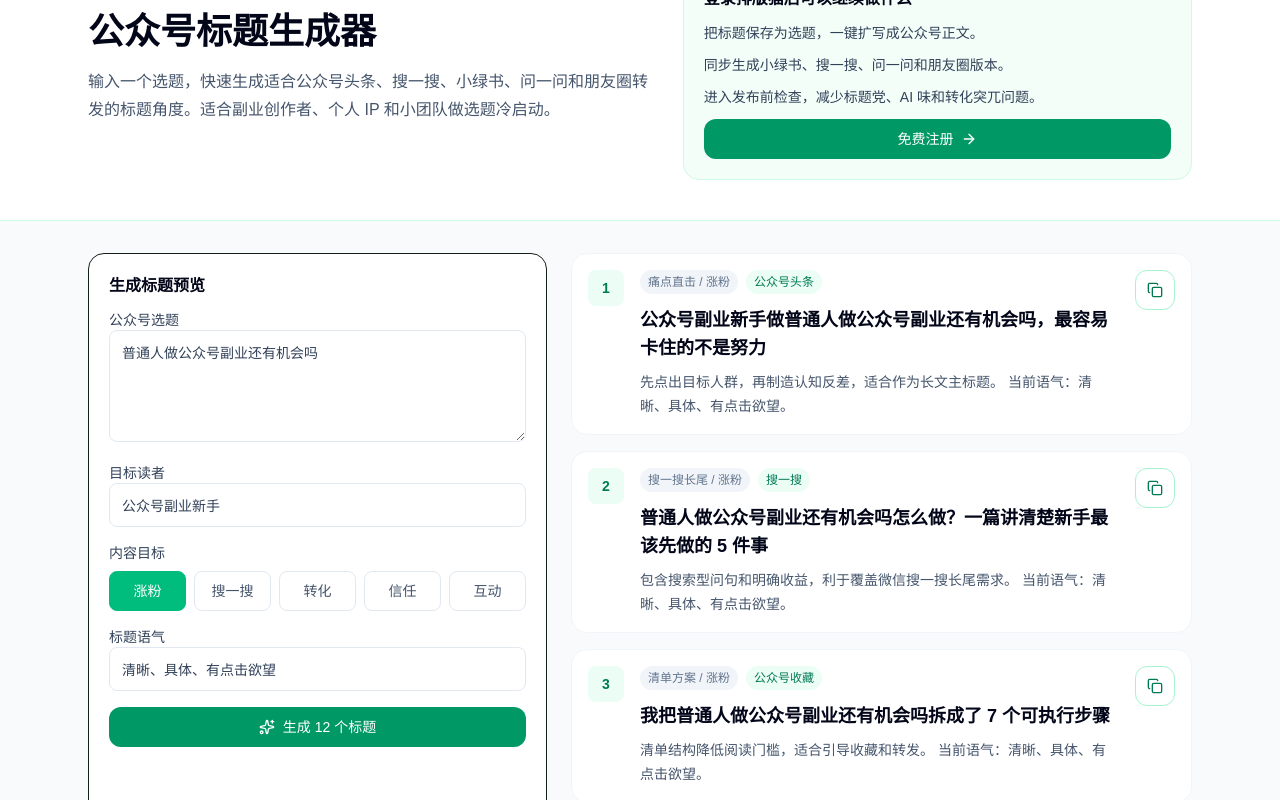
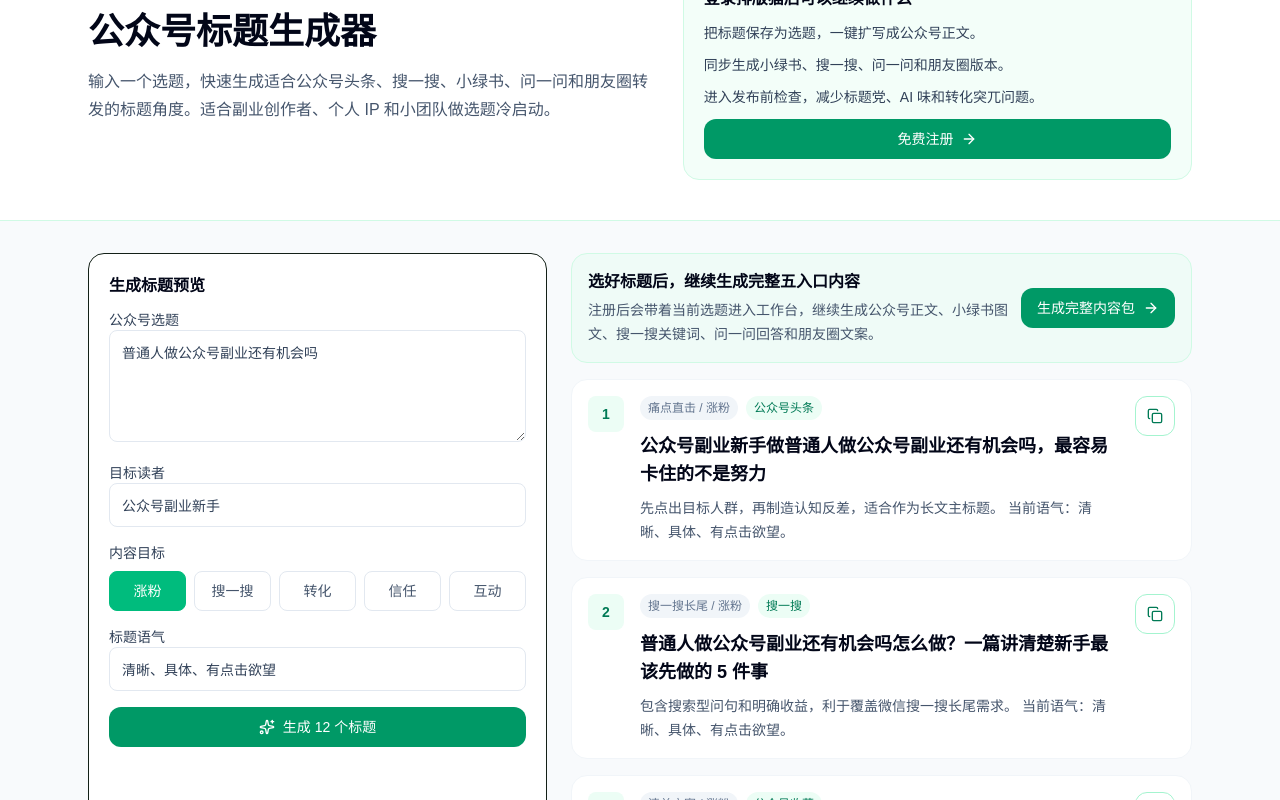
Before and after one commit to TonyYoungHuang/wechat-formatter, a Next.js app in the folder paibanmao-saas/: page /tools/wechat-title-generator in a window 1280 px wide. Both pictures are taken after a click on the button "生成 12 个标题". Shown: the part 122-922 px from the top of the page. Built offline with nearby package versions, Linux system fonts and the light colour scheme; no server answers.

Commit message:
phase 5 add title tool conversion CTA

```diff
--- a/paibanmao-saas/src/components/marketing/tools/wechat-title-generator-tool.tsx
+++ b/paibanmao-saas/src/components/marketing/tools/wechat-title-generator-tool.tsx
@@ -25,7 +25,9 @@ export function WechatTitleGeneratorTool() {
   const [loading, setLoading] = useState(false);
   const [error, setError] = useState("");
 
-  const canSubmit = useMemo(() => topic.trim().length >= 2 && !loading, [loading, topic]);
+  const trimmedTopic = topic.trim();
+  const continuationHref = buildContinuationHref(trimmedTopic);
+  const canSubmit = useMemo(() => trimmedTopic.length >= 2 && !loading, [loading, trimmedTopic]);
 
   async function generatePreview() {
     if (!canSubmit) {
@@ -39,7 +41,7 @@ export function WechatTitleGeneratorTool() {
       const response = await fetch("/api/tools/wechat-title-generator", {
         method: "POST",
         headers: { "Content-Type": "application/json" },
-        body: JSON.stringify({ topic, audience, goal, tone }),
+        body: JSON.stringify({ topic: trimmedTopic, audience, goal, tone }),
       });
       const data = await response.json();
 
@@ -88,7 +90,7 @@ export function WechatTitleGeneratorTool() {
                 <p>同步生成小绿书、搜一搜、问一问和朋友圈版本。</p>
                 <p>进入发布前检查，减少标题党、AI 味和转化突兀问题。</p>
                 <Button asChild className="w-full">
-                  <Link href="/register">
+                  <Link href={continuationHref}>
                     免费注册
                     <ArrowRight className="size-4" />
                   </Link>
@@ -170,7 +172,24 @@ export function WechatTitleGeneratorTool() {
               </CardContent>
             </Card>
           ) : (
-            suggestions.map((item, index) => (
+            <>
+              <Card className="border-emerald-100 bg-emerald-50/70">
+                <CardContent className="flex flex-col gap-3 p-4 sm:flex-row sm:items-center sm:justify-between">
+                  <div>
+                    <h2 className="font-semibold text-slate-950">选好标题后，继续生成完整五入口内容</h2>
+                    <p className="mt-1 text-sm leading-6 text-slate-600">
+                      注册后会带着当前选题进入工作台，继续生成公众号正文、小绿书图文、搜一搜关键词、问一问回答和朋友圈文案。
+                    </p>
+                  </div>
+                  <Button asChild className="shrink-0">
+                    <Link href={continuationHref}>
+                      生成完整内容包
+                      <ArrowRight className="size-4" />
+                    </Link>
+                  </Button>
+                </CardContent>
+              </Card>
+              {suggestions.map((item, index) => (
               <Card key={`${item.title}-${index}`} className="border-slate-100">
                 <CardContent className="flex gap-4 p-4">
                   <div className="flex size-9 shrink-0 items-center justify-center rounded-lg bg-emerald-50 text-sm font-semibold text-emerald-700">
@@ -194,10 +213,17 @@ export function WechatTitleGeneratorTool() {
                   </Button>
                 </CardContent>
               </Card>
-            ))
+              ))}
+            </>
           )}
         </div>
       </section>
     </main>
   );
 }
+
+function buildContinuationHref(topic: string) {
+  const next = topic ? `/dashboard/generate?topic=${encodeURIComponent(topic)}` : "/dashboard/generate";
+  const params = new URLSearchParams({ next });
+  return `/register?${params.toString()}`;
+}
```
